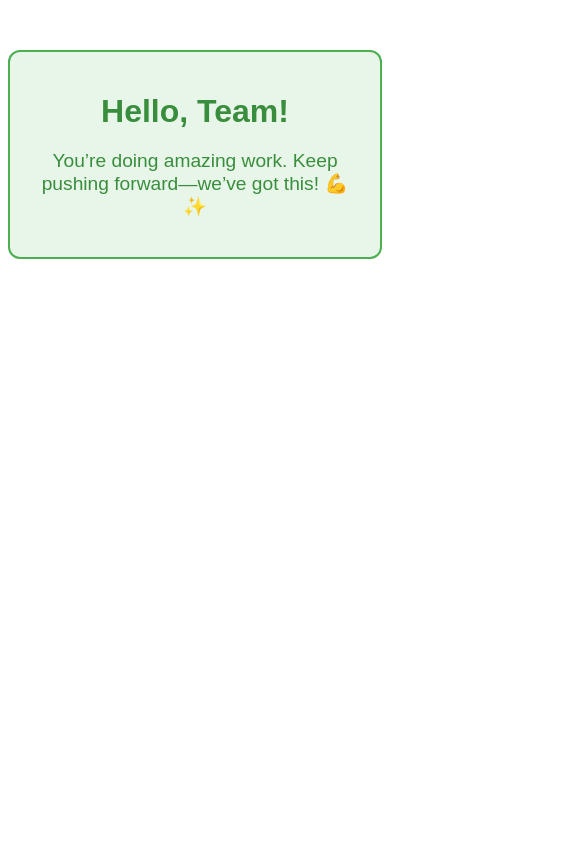
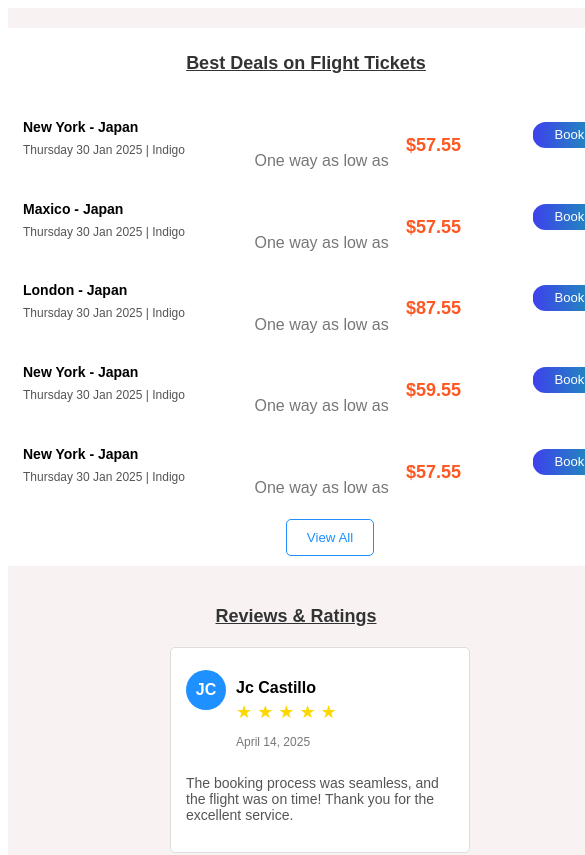
Before and after one commit to SinghNamrata04/valueutickets, a Vue app in the folder front/: page / in a window 390 px wide. Shown: the top 855 px of the page, 585 px wide, since content can reach past the window. Built offline with nearby package versions, Linux system fonts and the light colour scheme.

Commit message:
Add Flight Deals and Reviews Section with Animations

```diff
--- /dev/null
+++ b/front/src/components/DealsReview.vue
@@ -0,0 +1,434 @@
+<template>
+  <div class="page-container">
+    <!-- Best Deals Section -->
+    <div class="flight-deals">
+      <h2 class="section-title">Best Deals on Flight Tickets</h2>
+      <ul class="deals-list">
+        <li v-for="(deal, index) in visibleDeals" :key="index" class="deal-item">
+          <!-- Flight Details -->
+          <div class="deal-details">
+            <h3 class="route">{{ deal.route }}</h3>
+            <p class="details">{{ deal.date }} | {{ deal.airline }}</p>
+          </div>
+          <!-- Pricing -->
+          <div class="deal-price">
+            <span class="Span_deal">One way as low as</span>
+            <strong class="price">${{ deal.price }}</strong>
+          </div>
+          <!-- Book Now Button -->
+          <button class="book-now">Book Now</button>
+        </li>
+      </ul>
+      <!-- Expand and Collapse Button -->
+      <button v-if="!expanded" class="view-all" @click="expandDeals">View All</button>
+      <button v-if="expanded" class="view-all" @click="collapseDeals">View Less</button>
+    </div>
+
+    <!-- Reviews Section -->
+    <h2 class="section-title">Reviews & Ratings</h2>
+    <div class="reviews">
+      <div v-for="(review, index) in reviews" :key="index" class="review-card">
+        <div class="review-header">
+          <div class="avatar">{{ review.initials }}</div>
+          <div>
+            <h3 class="review-name">{{ review.name }}</h3>
+            <div class="review-rating">
+  <span
+    v-for="n in 5"
+    :key="n"
+    class="star"
+    :class="{ filled: n <= review.rating }"
+  >
+    ★
+  </span>
+</div>
+
+            <p class="review-date">{{ review.date }}</p>
+          </div>
+        </div>
+        <p class="review-text">{{ review.text }}</p>
+
+      </div>
+    </div>
+  </div>
+</template>
+
+<script>
+export default {
+  data() {
+    return {
+      allDeals: [
+        { route: "New York - Japan", date: "Thursday 30 Jan 2025", airline: "Indigo", price: "57.55" },
+        { route: "Maxico - Japan", date: "Thursday 30 Jan 2025", airline: "Indigo", price: "57.55" },
+        { route: "London - Japan", date: "Thursday 30 Jan 2025", airline: "Indigo", price: "87.55" },
+        { route: "New York - Japan", date: "Thursday 30 Jan 2025", airline: "Indigo", price: "59.55" },
+        { route: "New York - Japan", date: "Thursday 30 Jan 2025", airline: "Indigo", price: "57.55" },
+        { route: "New York - Japan", date: "Thursday 30 Jan 2025", airline: "Indigo", price: "59.55" },
+        { route: "New York - Japan", date: "Thursday 30 Jan 2025", airline: "Indigo", price: "57.55" },
+        { route: "Los Angeles - Japan", date: "Thursday 30 Jan 2025", airline: "Indigo", price: "67.55" },
+        { route: "Chicago - Japan", date: "Thursday 30 Jan 2025", airline: "Indigo", price: "77.55" },
+         { route: "New York - Japan", date: "Thursday 30 Jan 2025", airline: "Indigo", price: "59.55" },
+        { route: "New York - Japan", date: "Thursday 30 Jan 2025", airline: "Indigo", price: "57.55" },
+        { route: "New York - Japan", date: "Thursday 30 Jan 2025", airline: "Indigo", price: "59.55" },
+        { route: "New York - Japan", date: "Thursday 30 Jan 2025", airline: "Indigo", price: "57.55" },
+        { route: "Los Angeles - Japan", date: "Thursday 30 Jan 2025", airline: "Indigo", price: "67.55" },
+        { route: "Chicago - Japan", date: "Thursday 30 Jan 2025", airline: "Indigo", price: "77.55" },
+      ],
+      visibleDeals: [],
+      expanded: false,
+       reviews: [
+        { name: "Jc Castillo", date: "April 14, 2025", text: "The booking process was seamless, and the flight was on time! Thank you for the excellent service.", initials: "JC", rating: 5 },
+        { name: "Jane Doe", date: "April 15, 2025", text: "The crew was very polite, but there was a slight delay. Overall, it was a good experience." , initials: "JD", rating: 4 },
+        { name: "John Smith", date: "April 16, 2025", text: "It was a very smooth journey. I highly recommend your service!", initials: "JS", rating: 3 },
+      ],
+
+    };
+  },
+  mounted() {
+    this.visibleDeals = this.allDeals.slice(0, 5); // Show first 5 deals by default
+  },
+  methods: {
+    expandDeals() {
+      this.visibleDeals = this.allDeals;
+      this.expanded = true;
+    },
+    collapseDeals() {
+      this.visibleDeals = this.allDeals.slice(0, 5);
+      this.expanded = false;
+    },
+  },
+};
+</script>
+
+<style scoped>
+/* Global Styles */
+.page-container {
+  background-color: #f9f2f2;
+  padding-bottom: 20px;
+  padding-top:20px;
+  font-family: Arial, sans-serif;
+}
+
+/* Section Title */
+.section-title {
+  font-size: 24px;
+  margin-bottom: 20px;
+  text-align: center;
+  color: #333;
+  text-decoration:underline;
+}
+
+/* Best Deals Section */
+.flight-deals {
+  background-color: #fff;
+  padding: 20px;
+  width: 95%;
+  margin: 0 auto 40px auto;
+
+}
+
+.deals-list {
+  list-style: none;
+  padding: 0;
+}
+
+.deal-item {
+  display: flex;
+  justify-content: space-between;
+  align-items: center;
+  padding: 10px 0;
+}
+
+.route {
+  font-size: 24px;
+  margin-left: 50px;
+}
+
+.details {
+  font-size: 18px;
+  color: #555;
+  margin: 5px 0 0;
+  margin-left: 50px;
+}
+
+.deal-price {
+  text-align: center;
+  margin-top: 3rem;
+
+}
+.price{
+  margin-top: -2.2rem;
+}
+
+.deal-price span {
+  font-size: 16px;
+  color: #777;
+  margin-bottom: 20px;
+}
+
+.deal-price strong {
+  font-size: 22px;
+  color: #ff5722;
+  display: block;
+  margin-left: 25rem;
+  text-align: center;
+  margin-bottom: 20px;
+}
+
+.book-now {
+  background: linear-gradient(90deg, #3E41EC, #09C398);
+  border: none;
+  padding: 10px 20px;
+  color: #fff;
+  border-radius: 50px;
+  cursor: pointer;
+  animation: pulse 1.5s infinite; /* Infinite animation */
+  transition: background 0.3s ease;
+  margin-right: 70px;
+}
+
+/* Pulse Animation */
+@keyframes pulse {
+  0% {
+    transform: scale(1); /* Original size */
+  }
+  50% {
+    transform: scale(1.1); /* Slightly larger */
+  }
+  100% {
+    transform: scale(1); /* Back to original size */
+  }
+}
+
+/* Hover Effect  */
+.book-now:hover {
+  background: linear-gradient(90deg, #00ced1, #1e90ff);
+}
+
+/* After Hover Effect  */
+.book-now:hover {
+  animation: bounce 0.6s ease;
+}
+
+@keyframes bounce {
+  0%, 100% {
+    transform: translateY(0);
+  }
+  50% {
+    transform: translateY(-5px); /* Move up slightly */
+  }
+}
+
+
+.view-all {
+  margin: 20px auto;
+  display: block;
+  padding: 10px 20px;
+  color: #1e90ff;
+  border: 1px solid #1e90ff;
+  background: #fff;
+  border-radius: 5px;
+  cursor: pointer;
+}
+
+/* Reviews Section */
+.reviews {
+  display: grid;
+  grid-template-columns: repeat(auto-fit, minmax(250px, 1fr));
+  gap: 20px;
+  max-width: 900px;
+  margin: auto;
+}
+
+.review-card {
+  border: 1px solid #ddd;
+  padding: 15px;
+  border-radius: 5px;
+  background: #fff;
+}
+
+/* Star Rating Styles */
+.review-rating {
+  margin-top: 20px;
+  font-size: 18px;
+}
+
+.star {
+  color: #ddd;
+}
+
+.star.filled {
+  color: gold !important;
+}
+
+.review-header {
+  display: flex;
+  align-items: center;
+}
+
+.avatar {
+  width: 40px;
+  height: 40px;
+  background: #1e90ff;
+  color: #fff;
+  font-weight: bold;
+  font-size: 16px;
+  display: flex;
+  justify-content: center;
+  align-items: center;
+  border-radius: 50%;
+  margin-right: 10px;
+  margin-bottom: 3rem ;
+}
+
+.review-name {
+  font-size: 16px;
+  margin-bottom: -1rem ;
+
+}
+
+.review-date {
+  font-size: 12px;
+  color: #777;
+  margin-bottom: 1rem;
+}
+
+.review-text {
+  margin-top: 10px;
+  color: #555;
+  font-size: 14px;
+}
+/*-----------------Responsive Design of Best Deals Section----------------*/
+@media(max-width:992px){
+/* Best Deals Section */
+.flight-deals {
+  padding: 10px;
+  width: 90%; /* Center content */
+}
+.route {
+  margin-left: 20px;
+}
+.details {
+  margin-left: 20px;
+}
+.deal-price strong {
+  margin-left: 15rem;
+}
+.book-now {
+
+  margin-right: 20px
+}
+.deal-price span {
+
+  margin-right:4rem;
+  }
+}
+@media(max-width:768px){
+.flight-deals {
+  padding: 10px;
+  width: 95%;
+}
+.route {
+  margin-left: 10px;
+}
+.details {
+  margin-left: 10px;
+}
+.deal-price strong {
+  font-size: 20px;
+  margin-left: 10rem;
+   margin-bottom: 38px;
+}
+.book-now {
+  margin-right: 20px
+}
+}
+@media(max-width:675px){
+.flight-deals {
+  padding: 10px;
+
+}
+.route {
+  margin-left: 10px;
+  font-size: 16px;
+  margin-bottom: 0.5rem;
+  margin-top: -1rem;
+}
+.details {
+  margin-left: 10px;
+  font-size: 12px;
+  margin-bottom: -2rem;
+}
+.deal-price strong {
+  font-size: 16px;
+  margin-left: 9rem;
+}
+.book-now {
+  font-size: 8px;
+  margin-right: 10px;
+  margin-left: 10px;
+}
+}
+@media(max-width:425px){
+ .flight-deals {
+  padding: 10px;
+  width: 100%;
+}
+/* Section Title */
+.section-title {
+  font-size: 20px;
+  margin-right: -10rem;
+}
+.flight-deals {
+  padding: 10px;
+  width: 100%;
+  }
+  .route {
+  font-size: 14px;
+  margin-left: 5px;
+}
+.details {
+  font-size: 12px;
+  margin-left: 5px;
+}
+.deal-price strong {
+  font-size: 18px;
+  margin-left: 10rem;
+  margin-bottom: 10px;
+}
+.book-now {
+
+  padding: 5px 20px;
+  font-size:12px;
+  margin-left: 15px;
+}
+.view-all {
+  margin: auto;
+}
+}
+
+
+/*-----------------Responsive Design for Review Section----------------*/
+@media(max-width:992px){
+.reviews {
+  gap: 40px;
+  width: 400px;
+}
+
+}
+@media(max-width:425px){
+.reviews {
+  width: 300px;
+}
+.page-container {
+  padding-bottom: 20px;
+  width: 160vw;
+
+}
+.section-title{
+  font-size:18px;
+  text-align:center;
+  margin-right:3rem;
+}
+}
+</style>
--- a/front/src/views/HomeView.vue
+++ b/front/src/views/HomeView.vue
@@ -1,9 +1,10 @@
 <script setup>
-import TheWelcome from '../components/TeamGreeting.vue'
+//import TheWelcome from '../components/TeamGreeting.vue'
+import DealsReview from '../components/DealsReview.vue'
 </script>
 
 <template>
   <main>
-    <TheWelcome />
+    <DealsReview />
   </main>
 </template>
```
Also changed, not shown: 1 other file (tests, documents, lock files or other folders).
